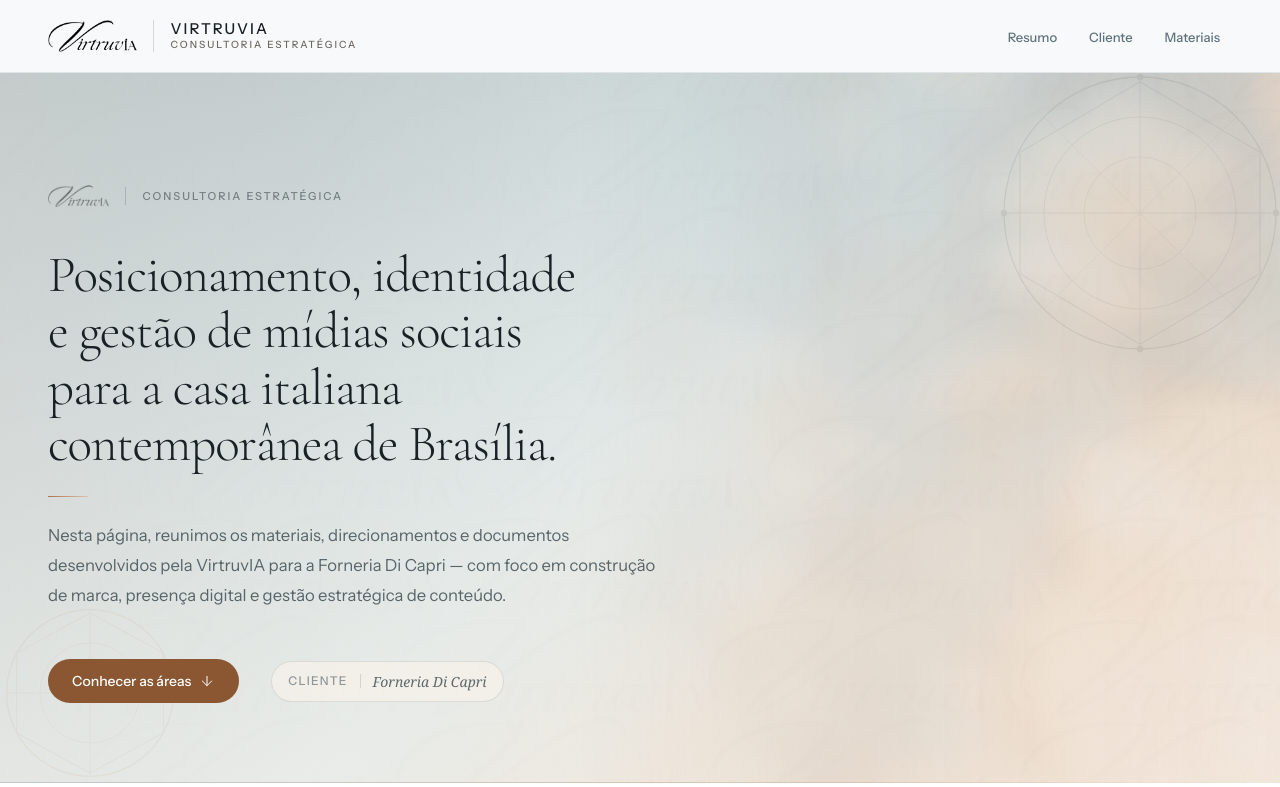
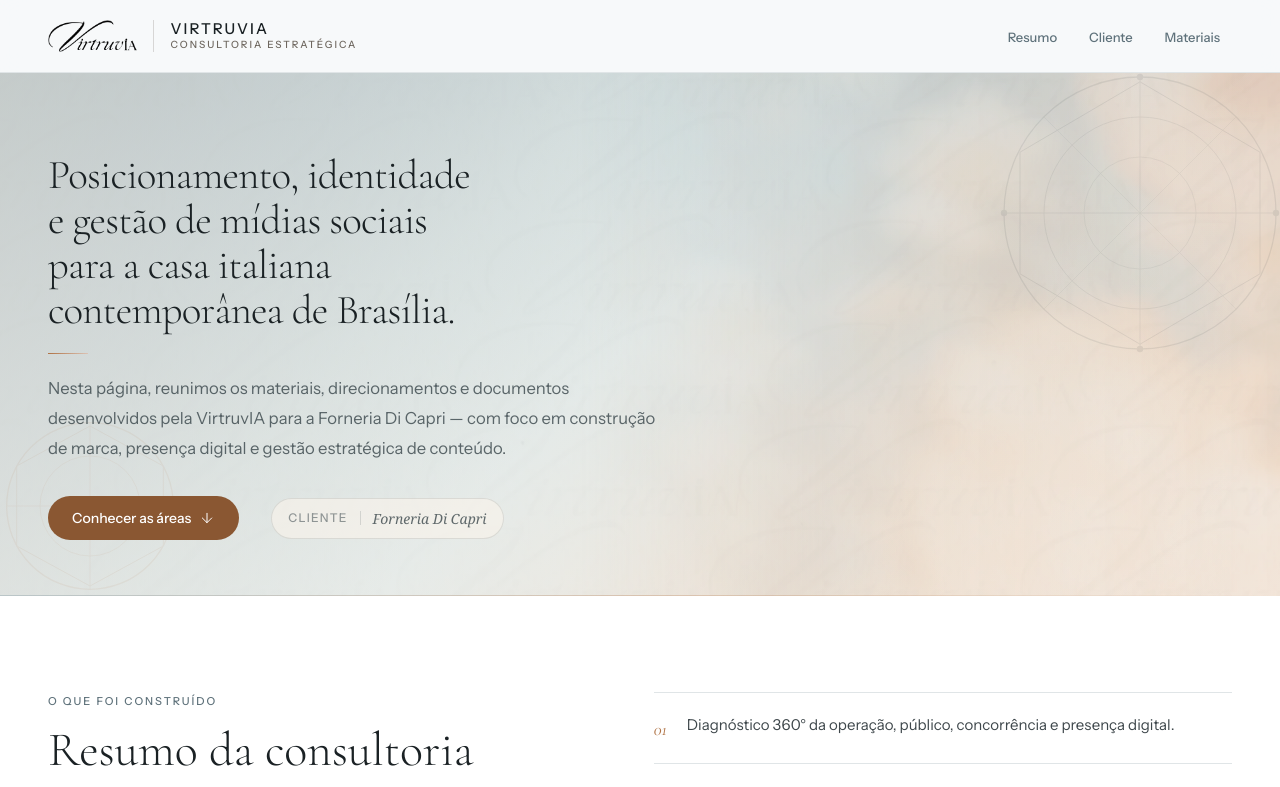
Before and after one commit to Lorena225/forneria-di-capri-landing, a React (Vite) app: page / in a window 1280 px wide. Shown: the top 787 px of the page. Built offline with nearby package versions, Linux system fonts and the light colour scheme.

Commit message:
fix: remove eyebrow VirtruvIA/Consultoria do hero e reduz proporções

```diff
--- a/src/components/Hero.tsx
+++ b/src/components/Hero.tsx
@@ -9,7 +9,7 @@
       style={{
         /* Degradê principal: azul da marca → bege/creme harmonioso */
         background: 'linear-gradient(135deg, #859ba4 0%, #a8bcc4 18%, #c8d8dc 35%, #dde8ea 50%, #ede8e0 68%, #f5ede3 82%, #faf4ec 100%)',
-        minHeight: '72vh',
+        minHeight: '55vh',
         display: 'flex',
         alignItems: 'center',
       }}
@@ -138,64 +138,23 @@
       <div
         className="relative mx-auto w-full max-w-conteudo px-5 sm:px-8"
         style={{
-          paddingTop: '7rem',
-          paddingBottom: '5rem',
+          paddingTop: '5rem',
+          paddingBottom: '3.5rem',
           zIndex: 2,
         }}
       >
-        {/* Eyebrow com logo */}
-        <div
-          className="animate-surgir"
-          style={{
-            display: 'flex',
-            alignItems: 'center',
-            gap: '1rem',
-            marginBottom: '2.5rem',
-          }}
-        >
-          <img
-            src="/logo-virtruvia.png"
-            alt="VirtruvIA"
-            style={{
-              height: '22px',
-              width: 'auto',
-              opacity: 0.5,
-              filter: 'saturate(0) brightness(0.3)',
-            }}
-          />
-          <span
-            style={{
-              display: 'block',
-              width: '1px',
-              height: '18px',
-              background: 'rgba(44,57,63,0.2)',
-            }}
-          />
-          <span
-            style={{
-              fontSize: '0.6875rem',
-              fontWeight: 500,
-              letterSpacing: '0.18em',
-              textTransform: 'uppercase',
-              color: 'rgba(44,57,63,0.55)',
-            }}
-          >
-            Consultoria Estratégica
-          </span>
-        </div>
-
         {/* Headline */}
         <h1
           className="font-display animate-surgir"
           style={{
             animationDelay: '80ms',
-            fontSize: 'clamp(2rem, 4vw, 3.75rem)',
+            fontSize: 'clamp(1.75rem, 3.2vw, 3rem)',
             fontWeight: 300,
             lineHeight: 1.1,
             letterSpacing: '-0.02em',
             color: '#1a2124',
             maxWidth: '22ch',
-            marginBottom: '1.5rem',
+            marginBottom: '1.25rem',
           }}
         >
           {hero.titulo}
@@ -211,7 +170,7 @@
             width: '40px',
             height: '1px',
             background: 'linear-gradient(to right, #b07345, #dbc2b4)',
-            marginBottom: '1.5rem',
+            marginBottom: '1.25rem',
           }}
         />
 
@@ -224,7 +183,7 @@
             lineHeight: 1.8,
             color: 'rgba(44,57,63,0.75)',
             maxWidth: '56ch',
-            marginBottom: '3rem',
+            marginBottom: '2rem',
           }}
         >
           {hero.subtitulo}
```
